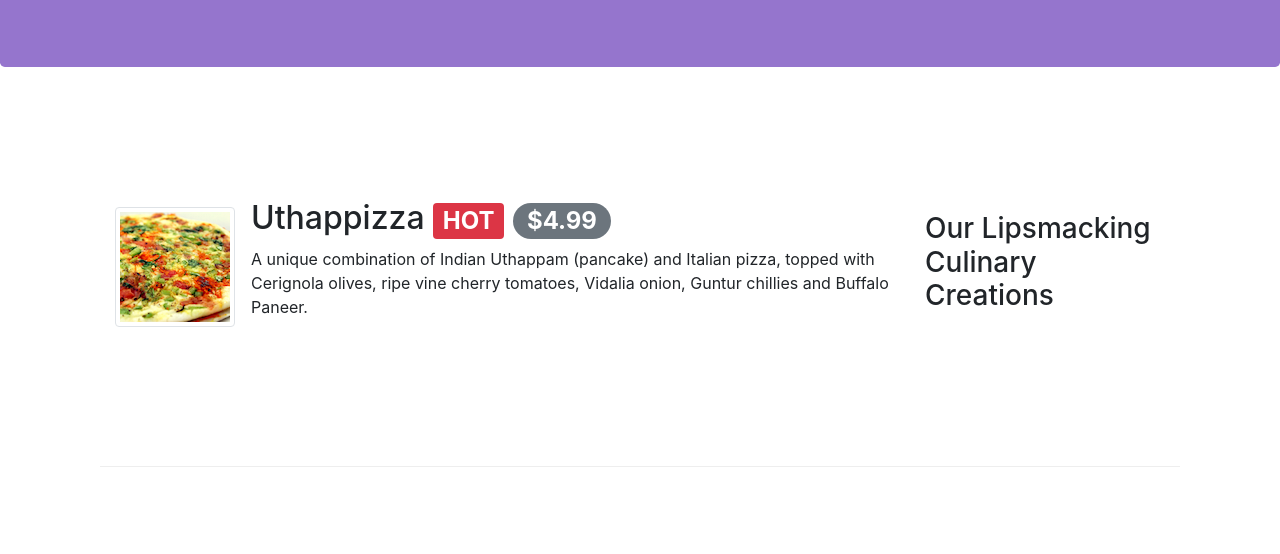
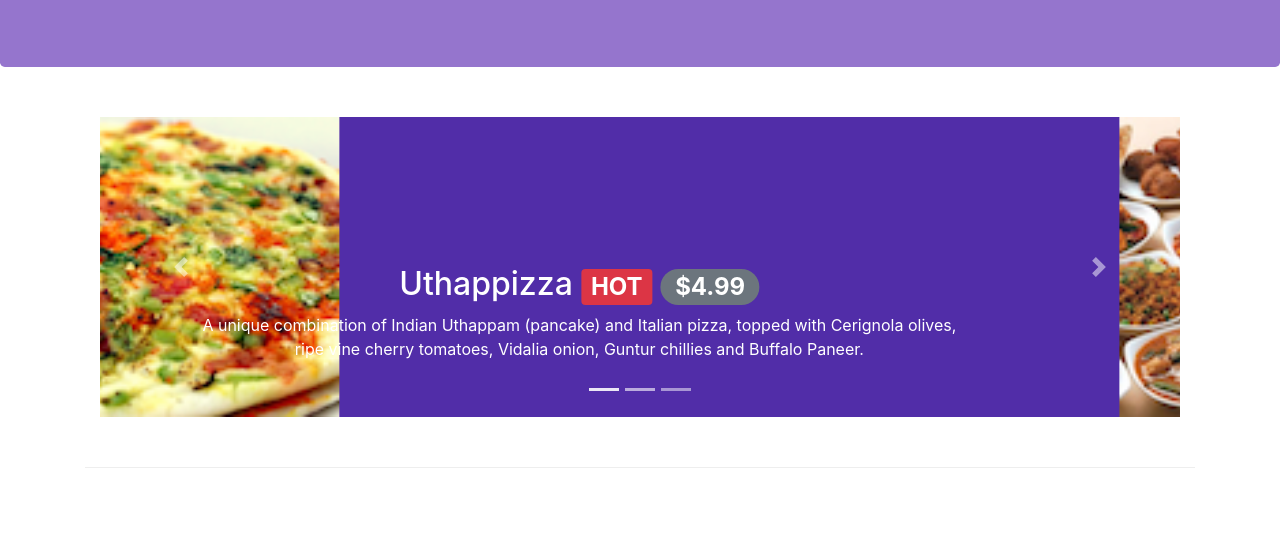
Before and after one commit to mobeendev/-Coursera-Front-End-Web-UI-Frameworks-and-Tools-Bootstrap-4, a website: page index.html in a window 1280 px wide. Shown: the part 246-800 px from the top of the page. Drawn offline with nearby package versions, Linux system fonts and the light colour scheme; files whose address does not match are found by name.

Commit message:
Carousel

```diff
--- a/css/styles.css
+++ b/css/styles.css
@@ -37,3 +37,18 @@ address{
     margin:0px;
     color:#0f0f0f;
 }
+
+.carousel {
+    background:#512DA8;
+}
+
+.carousel-item {
+  height: 300px;
+}
+
+.carousel-item img {
+    position: absolute;
+    top: 0;
+    left: 0;
+    min-height: 300px;
+}
--- a/index.html
+++ b/index.html
@@ -106,7 +106,8 @@
     </header>
 
     <div class="container">
-        <!--<div class="row row-content">
+
+           <div class="row row-content">
                 <div class="col">
                     <div id="mycarousel" class="carousel slide" data-ride="carousel">
                         <div class="carousel-inner" role="listbox">
@@ -150,26 +151,9 @@
                     </div>
                 </div>
             </div>
-    </div>-->
+        </div>
 
-    <div class="container">
 
-        <div class="row row-content align-items-center">
-            <div class="col-12 order-sm-last col-sm-4 col-md-3">
-                <h3>Our Lipsmacking Culinary Creations</h3>
-            </div>
-            <div class="col order-sm-first col-sm col-md">
-                <div class="media">
-                    <img class="d-flex mr-3 img-thumbnail align-self-center" src="img/uthappizza.png" alt="uthappizza">
-                    <div class="media-body">
-                        <h2 class="media-heading">Uthappizza
-                            <span class="badge badge-danger">HOT</span>
-                            <span class="badge badge-pill badge-secondary">$4.99</span></h2>
-                        <p>A unique combination of Indian Uthappam (pancake) and Italian pizza, topped with Cerignola olives, ripe vine cherry tomatoes, Vidalia onion, Guntur chillies and Buffalo Paneer.</p>
-                    </div>
-                </div>
-            </div>
-        </div>
         <div class="row row-content align-items-center">
             <div class="col-12 col-sm-4 col-md-3">
                 <h3>This Month's Promotions</h3>
```
Lines whose indentation alone changed are shown as unchanged.
